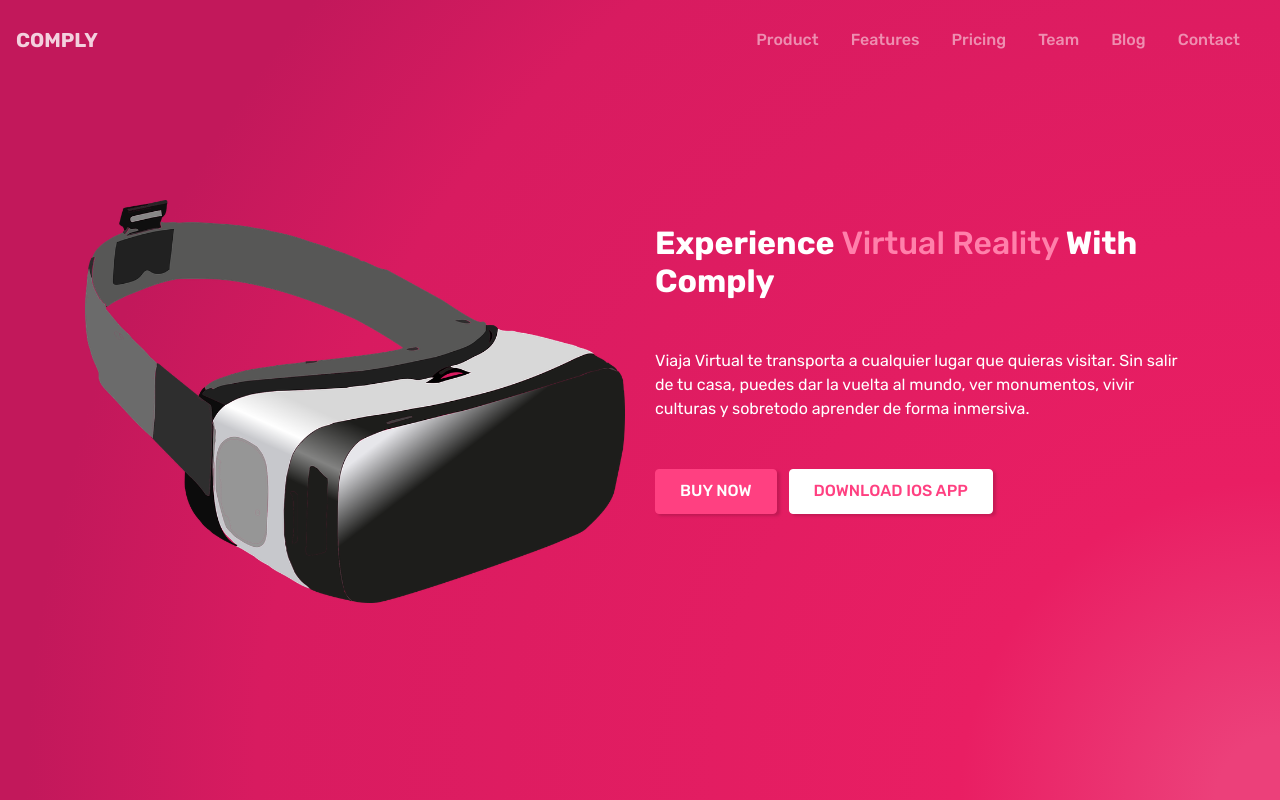
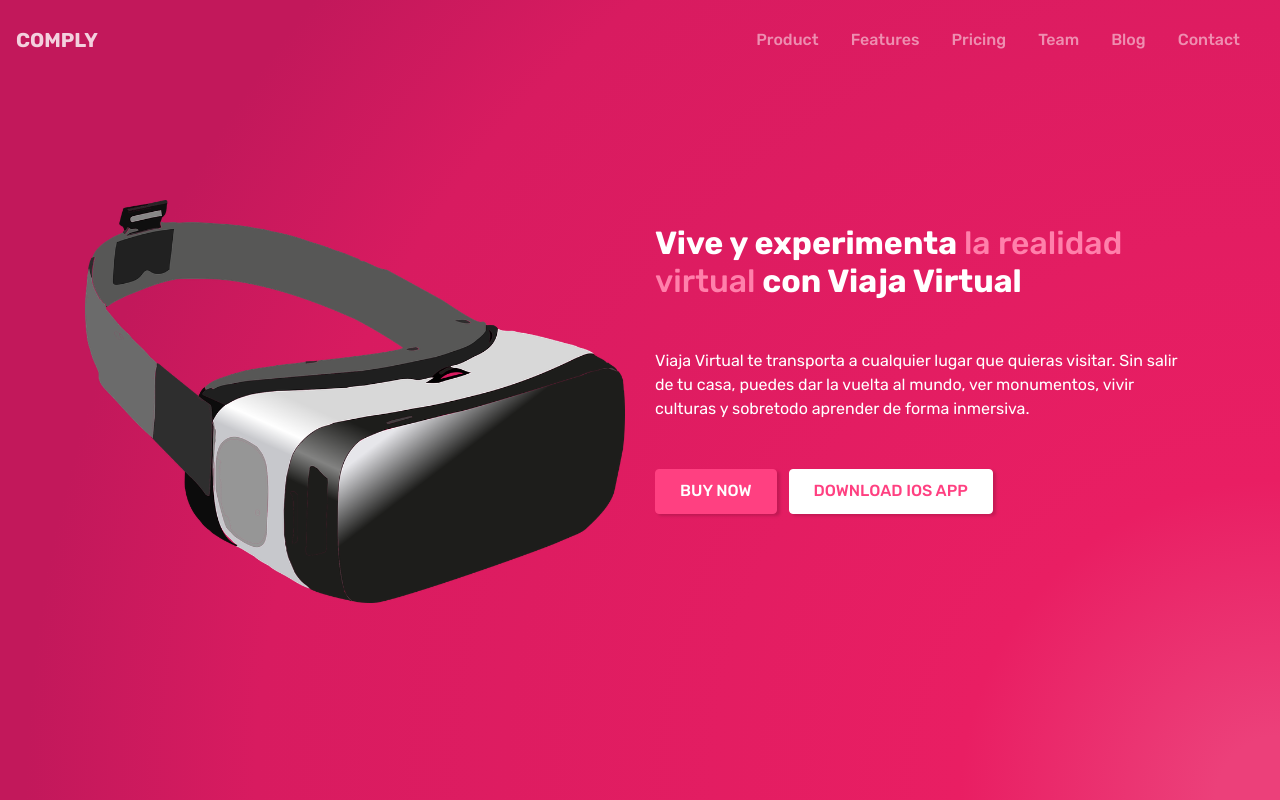
Before and after one commit to elizabethfondeuram/viajavirtual, a plain HTML site: page index.html in a window 1280 px wide. Shown: the top 800 px of the page. Drawn offline with nearby package versions, Linux system fonts and the light colour scheme.

Commit message:
Update index.html

```diff
--- a/index.html
+++ b/index.html
@@ -70,7 +70,7 @@ gtag('config', 'UA-136619693-1', { 'optimize_id': 'GTM-KHVX4ZG'});
                         <img class="img-fluid mx-auto d-block" src="img/product.png"/>
                     </div>
                     <div class="col-md-6 col-sm-12 text-white wow fadeIn">
-                        <h2 class="pt-4">Experience <b class="text-primary-light">Virtual Reality </b> With Comply</h2>
+                        <h2 class="pt-4">Vive y experimenta <b class="text-primary-light"> la realidad virtual</b> con Viaja Virtual</h2>
                         <p class="mt-5">
                             Viaja Virtual te transporta a cualquier lugar que quieras visitar. Sin salir de tu casa, puedes dar la vuelta al mundo, ver monumentos, vivir culturas y sobretodo aprender de forma inmersiva.
                         </p>
```
